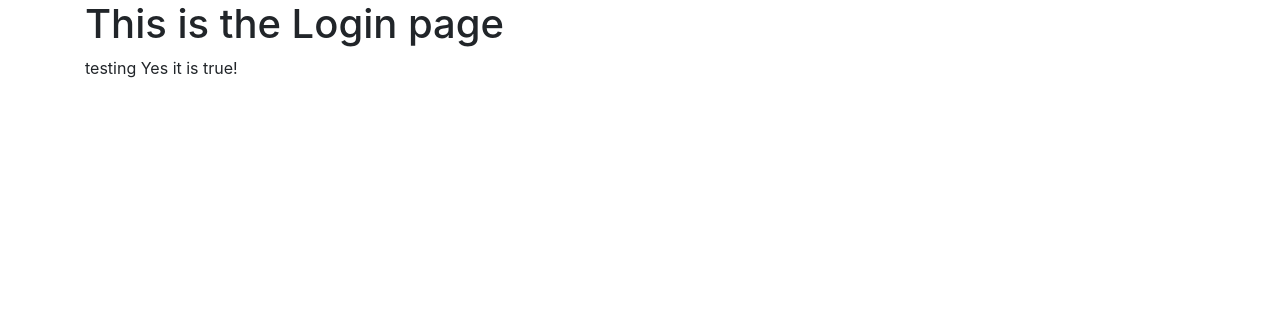
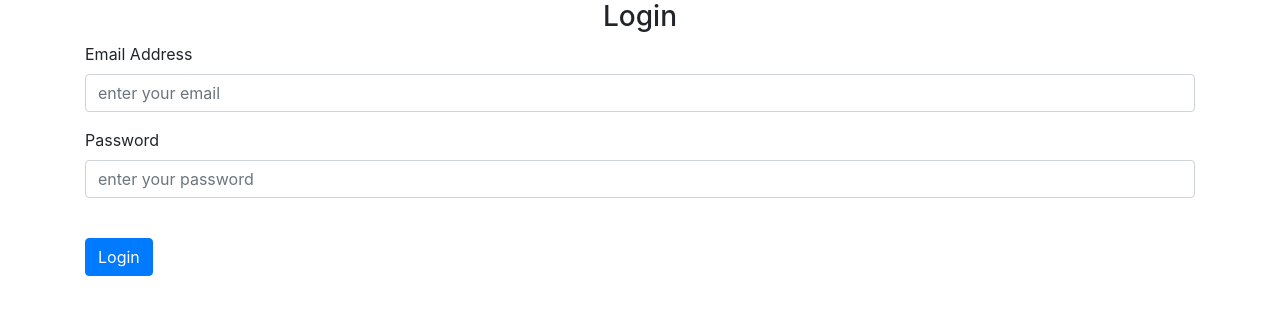
Before and after one commit to jasimAthiyah/flask-authn-web-app, a Flask app: page /login in a window 1280 px wide. Shown: the part 56-371 px from the top of the page. Run offline with Flask 3, Linux system fonts and the light colour scheme; some libraries are stand-ins or nearby versions.

Commit message:
made the authentication, login and sign up features fully functional

```diff
--- a/main.py
+++ b/main.py
@@ -1,5 +1,5 @@
 from website import create_app
-
+# learnt from https://www.youtube.com/watch?v=dam0GPOAvVI&t=4263s
 app = create_app()
 
 # the below code says only if we run main file, the code inside will execute
--- a/website/auth.py
+++ b/website/auth.py
@@ -1,18 +1,83 @@
-from flask import Blueprint, render_template
+from flask import Blueprint, render_template, request, flash, redirect, url_for
+from .models import User
+from . import db
+import hashlib
+from flask_login import login_user, login_required, logout_user, current_user
+
 # blue print means a blueprint of our application that
 # has bunch of urls inside
+auth = Blueprint('auth',__name__)
+salt = "5gz"
 
-auth = Blueprint('auth',__name__)
+@auth.route('/login', methods=['GET','POST'])
+def login():
+    if request.method == 'POST':
+        email = request.form.get('email')
+        password = request.form.get('password')
+        database_password = password + salt
+        hashed_input_password = hashlib.sha256(database_password.encode()).hexdigest()
 
-@auth.route('/login')
-def login():
-    # the text part is a variable/argument we are passing that can be accessed in login.html
-    return render_template("login.html", text="testing", boolean=True)
+        # Filter all of the users that have the email in email = request.form.get('email')
+        user = User.query.filter_by(email=email).first()
+        if user:
+            if hashed_input_password == user.password:
+                flash('Logged in successfully!', category='success')
+                # stores flash session, remembers that the user is logged in unless
+                # the user clears browsing history
+                login_user(user,remember=True)
+                return redirect(url_for('views.home'))
+
+            else:
+                flash('Incorrect password, try again', category='error')
+        else:
+            flash('Email does not exist', category='error')
+
+
+    return render_template("login.html")
 
 @auth.route('/logout')
+@login_required
 def logout():
-    return "<p>Logging out</p>"
+    logout_user()
+    return redirect(url_for('auth.login'))
 
-@auth.route('/sign-up')
+@auth.route('/sign-up',  methods=['GET','POST'] )
 def sign_up():
+    if request.method == 'POST':
+        email = request.form.get('email')
+        firstName = request.form.get('firstName')
+        password1 = request.form.get('password1')
+        password2 = request.form.get('password2')
+
+
+        #checking if the user alrdy exists if they try to sign up again
+        user = User.query.filter_by(email=email).first()
+        if user:
+            flash('Email already exists', category='error')
+        elif len(email) < 4:
+            flash('Email should be greater that 4 characters',category='error')
+        elif len(firstName) <2:
+            flash('First Name should be greater than 1 character',category='error')
+        elif len(password1) < 7:
+            flash('Your password is too short.',category='error')
+        elif password1 != password2:
+            flash("Your passwords don\'t match",category='error')
+        else:
+            database_password = password1+salt
+            hashed = hashlib.sha256(database_password.encode()).hexdigest()
+            # User is user defined from models.py
+            new_user = User(email=email, firstName=firstName, password=hashed)
+            db.session.add(new_user)
+            db.session.commit()
+            #flash message for account creation
+            flash('Account created successfully', category='success')
+
+             # Fetch the newly added user from the database
+            user = User.query.filter_by(email=email).first()
+
+            # Log in the user
+            login_user(user, remember=True)
+
+
+
     return render_template("sign_up.html")
--- a/website/templates/base.html
+++ b/website/templates/base.html
@@ -2,8 +2,8 @@
 <html lang="en">
 
 <head>
-    <meta charset="UTF-8">
-    <meta name="viewport" content="width=device-width, initial-scale=1.0">
+    <meta charset="UTF-8" />
+    <meta name="viewport" content="width=device-width, initial-scale=1.0" />
     <link rel="stylesheet" href="https://stackpath.bootstrapcdn.com/bootstrap/4.4.1/css/bootstrap.min.css"
         integrity="sha384-Vkoo8x4CGsO3+Hhxv8T/Q5PaXtkKtu6ug5TOeNV6gBiFeWPGFN9MuhOf23Q9Ifjh" crossorigin="anonymous" />
     <link rel="stylesheet" href="https://stackpath.bootstrapcdn.com/font-awesome/4.7.0/css/font-awesome.min.css"
@@ -20,7 +20,7 @@
         </button>
 
         <div class="collapse navbar-collapse" id="navbar">
-            <div class="navbar-nav ">
+            <div class="navbar-nav">
                 <a class="nav-item nav-link" id="login" href="/login">Login</a>
                 <a class="nav-item nav-link" id="signUp" href="/sign-up">Sign Up</a>
                 <a class="nav-item nav-link" id="logOut" href="/logout">Log out</a>
@@ -29,11 +29,39 @@
         </div>
     </nav>
 
+    <!-- to display the flask flash messages -->
+    <!-- the below code assigns the flashed messages with the categories in messages variable -->
+    {% with messages = get_flashed_messages(with_categories=true)%}
+    <!-- if there are messages then... -->
+    {% if messages %}
+    <!-- looping thru the category and the messages -->
+    {% for category, message in messages%}
+    {% if category == 'error'%}
+    <!-- if the category is alert display the message in red -->
+    <div class="alert alert-danger alert-dismissable fade show" role="alert">
+        {{message}}
+        <!-- creating a button to dismiss the alrt -->
+        <button type="button" class="close" data-dismiss="alert">
+            <span aria-hidden="true">&times;</span>
+        </button>
+    </div>
+    {% else %}
+    <div class="alert alert-success alert-dismissable fade show" role="alert">
+        {{message}}
+        <!-- creating a button to dismiss the alrt -->
+        <button type="button" class="close" data-dismiss="alert">
+            <span aria-hidden="true">&times;</span>
+        </button>
+    </div>
+    {%endif%}
+    {%endfor%}
+    {%endif%}
+    {%endwith%}
+
     <!-- container (bootstrap) to add content from different pages-->
     <div class="container">
         <!-- anything put inside block n end block would show up when rendering any child templates -->
-        {%block content %}
-        {%endblock%}
+        {%block content %} {%endblock%}
     </div>
 
     <script src="https://code.jquery.com/jquery-3.2.1.slim.min.js"
--- a/website/templates/login.html
+++ b/website/templates/login.html
@@ -1,7 +1,38 @@
 {% extends "base.html"%}
 <title>{% block title%}Login{%endblock%}</title>
 {%block content %}
-<h1>This is the Login page</h1>
-{# this {{}} is to denote that a python expression is being used #} {{ text }}
-{# if else statemnt in jinja#} {% if boolean==True%} Yes it is true! {% else %}
-No its not true! {% endif %} {%endblock%}
+
+<form method="POST">
+  <h3 align="center">Login</h3>
+  <!-- for email -->
+  <div class="form-group">
+    <label for="email">Email Address</label>
+    <!-- the name for the input is very important because that is what goes into the backend to represent emails -->
+    <input
+      type="email"
+      name="email"
+      id="email"
+      class="form-control"
+      placeholder="enter your email"
+    />
+  </div>
+
+  <!-- for Password -->
+  <div class="form-group">
+    <label for="password">Password</label>
+    <!-- the name for the input is very important because that is what goes into the backend to represent emails -->
+    <input
+      type="password"
+      name="password"
+      id="password"
+      class="form-control"
+      placeholder="enter your password"
+    />
+  </div>
+
+  <br />
+
+  <button type="submit" class="btn btn-primary">Login</button>
+</form>
+
+{%endblock%}
--- a/website/views.py
+++ b/website/views.py
@@ -1,4 +1,5 @@
 from flask import Blueprint, render_template
+from flask_login import login_required, current_user
 # blue print means a blueprint of our application that
 # has bunch of urls inside
 
@@ -9,6 +10,7 @@ views = Blueprint('views',__name__)
 
 # decorator in python for defining routes
 @views.route('/')
+@login_required
 # this is a route function, so when / is in the url, it displays content inside home function
 def home():
     return render_template("home.html")
```
Also changed, not shown: website/__init__.py (+30 -1 lines), website/models.py (+17 -0 lines), website/templates/sign_up.html (+36 -1 lines), instance/database.db (added).
